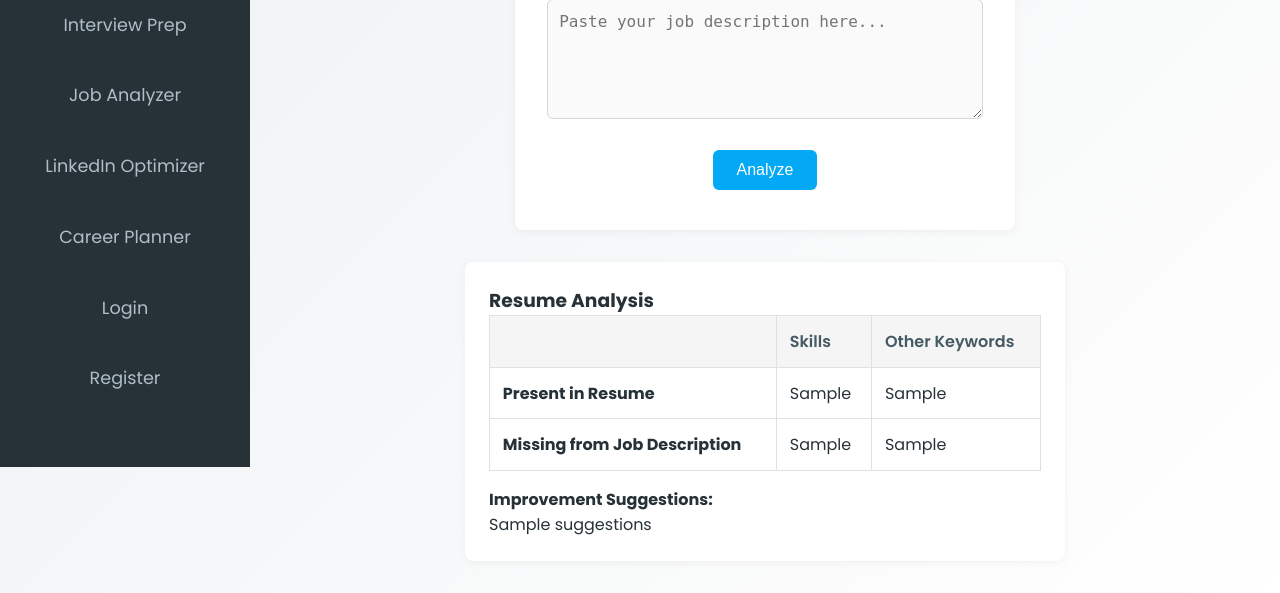
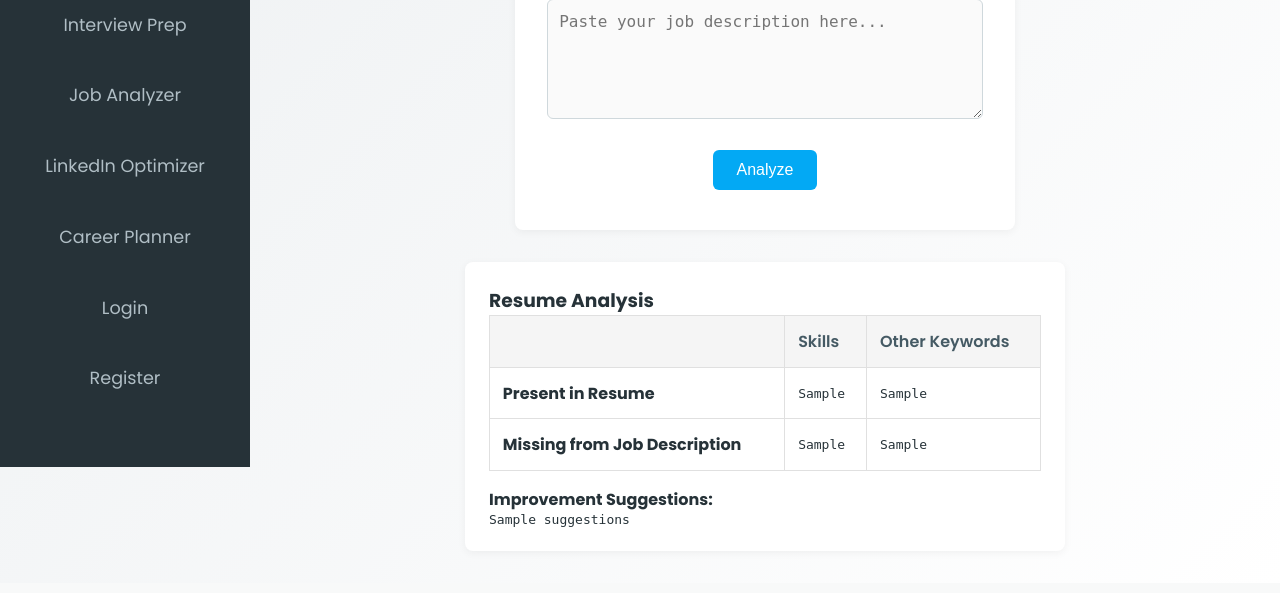
Before and after one commit to Aspiro98/Carrer-Assistant, a Flask app: template templates/job_analyzer.html in a window 1280 px wide. Shown: the part 333-926 px from the top of the page. After the commit the page ends 860 px from the top, so only its background shows below. Run offline with Flask 3, Linux system fonts and the light colour scheme; the template is opened without the code that fills it: most values are stand-ins (such as "Sample title", 1, 10 or a date in 2020).

Commit message:
Update job_analyzer.html

```diff
--- a/templates/job_analyzer.html
+++ b/templates/job_analyzer.html
@@ -24,17 +24,20 @@
       <tbody>
         <tr>
           <td><strong>Present in Resume</strong></td>
-              <td>{{ analysis.present_skills | replace('\n', '<br>') | safe }}</td>
-              <td>{{ analysis.present_keywords | replace('\n', '<br>') | safe }}</td>
+          <td><pre style="white-space: pre-wrap;">{{ analysis.present_skills }}</pre></td>
+          <td><pre style="white-space: pre-wrap;">{{ analysis.present_keywords }}</pre></td>
         </tr>
         <tr>
           <td><strong>Missing from Job Description</strong></td>
-              <td>{{ analysis.missing_skills | replace('\n', '<br>') | safe }}</td>
-              <td>{{ analysis.missing_keywords | replace('\n', '<br>') | safe }}</td>
+          <td><pre style="white-space: pre-wrap;">{{ analysis.missing_skills }}</pre></td>
+          <td><pre style="white-space: pre-wrap;">{{ analysis.missing_keywords }}</pre></td>
         </tr>
       </tbody>
     </table>
-        <p><strong>Improvement Suggestions:</strong><br> {{ analysis.suggestions | replace('\n', '<br>') | safe }}</p>
+
+    <p><strong>Improvement Suggestions:</strong><br>
+    <pre style="white-space: pre-wrap;">{{ analysis.suggestions }}</pre>
+    </p>
   </div>
   {% endif %}
 </div>
```
Lines whose indentation alone changed are shown as unchanged.
